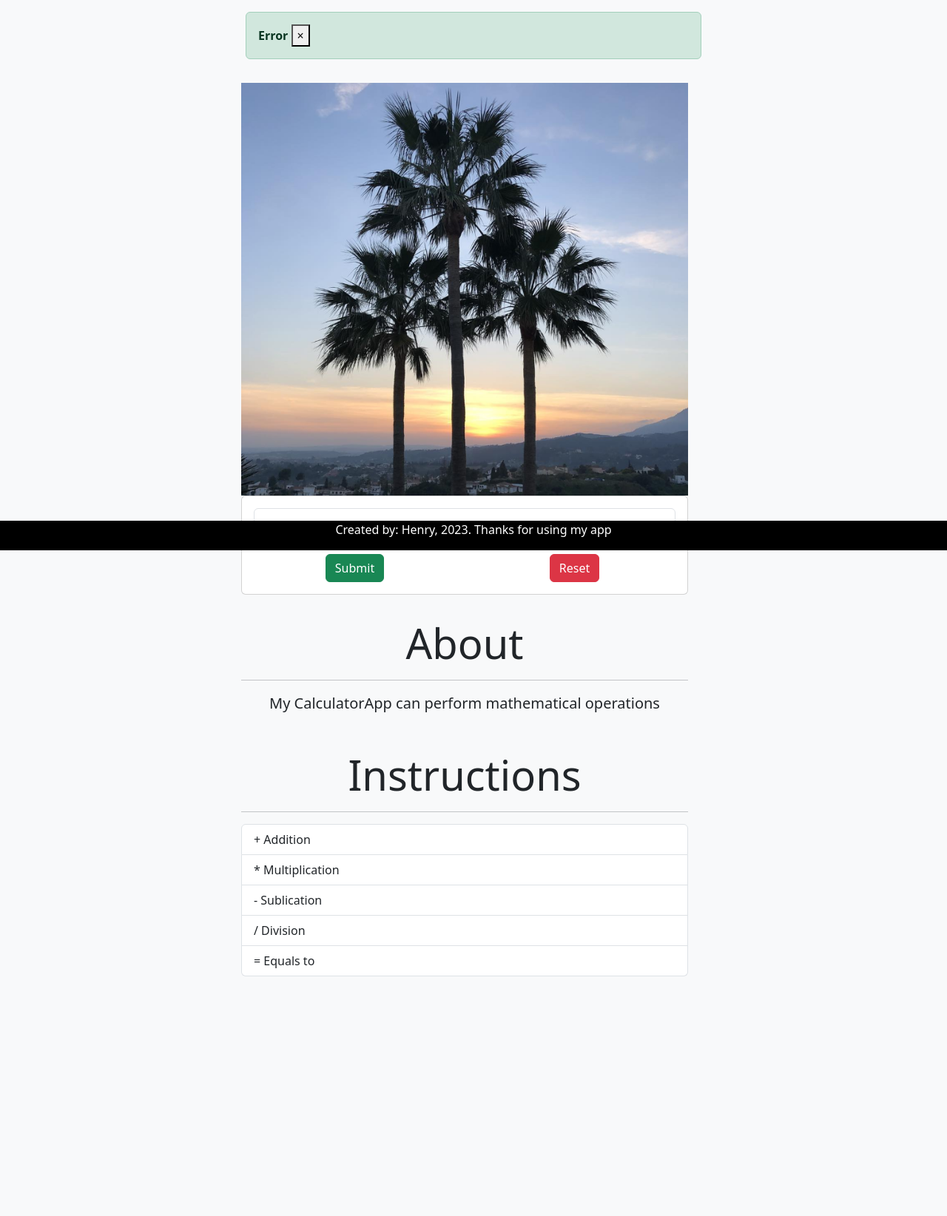
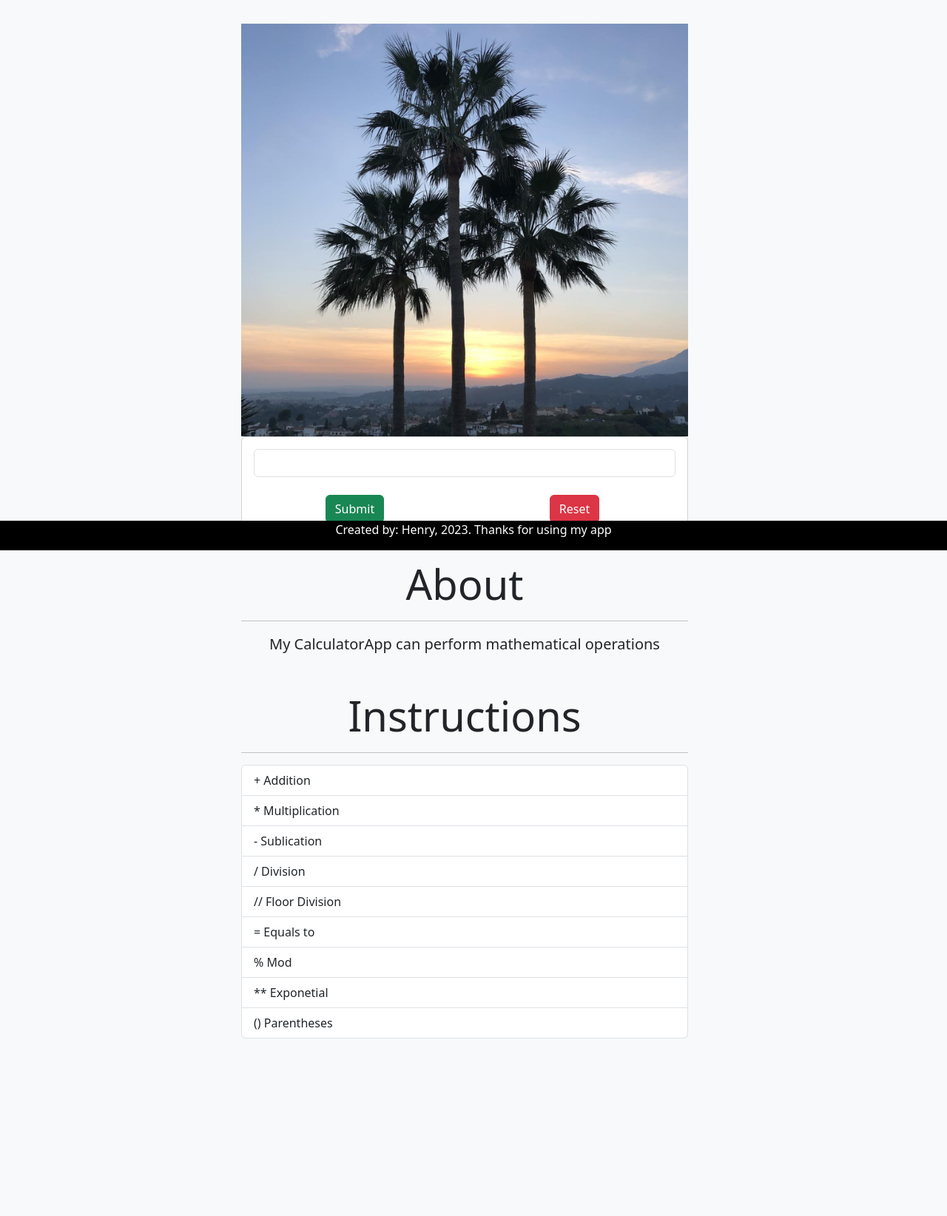
Before and after one commit to Hogbunike/calculator, a Django app: page /calculatorapp in a window 1280 px wide. Shown: the part 56-1700 px from the top of the page at 74% size. Before the commit the page ends 1376 px from the top, so only its background shows below. Run offline with Django 3.2, Linux system fonts and the light colour scheme.

Commit message:
completed calculator app

```diff
--- a/calculatorapp/views.py
+++ b/calculatorapp/views.py
@@ -15,8 +15,13 @@ def submitquery(request):
             'q': q,
             'ans': ans,
             'error': False,
+            'result': True,
         }
         return render(request, 'index.html', context=mydict)
 
     except:
-        pass
+        mydict = {
+            'error': True,
+            'result': False,
+        }
+    return render(request, 'index.html', context=mydict)
--- a/templates/calculatorapp/index.html
+++ b/templates/calculatorapp/index.html
@@ -37,14 +37,16 @@
                 <span aria-hidden="true">&times;</span>
               </button>
             </div>
-            {% else %}
+            {% endif %}
+
+            {% if result %}
             <div class="alert alert-success alert-dismissible fade show" role="alert">
-              <strong>Error</strong>
+              <strong>{{q}} = {{ans}}</strong>
               <button type="button" class="close" data-dismiss="alert" aria-label="Close">
                 <span aria-hidden="true">&times;</span>
               </button>
             </div>
-            {% endif %}
+            {% endif%}
           </div>
 
         <div class="row">
@@ -98,7 +100,11 @@
               <li class="list-group-item">* Multiplication</li>
               <li class="list-group-item">- Sublication</li>
               <li class="list-group-item">/ Division</li>
+              <li class="list-group-item">// Floor Division</li>
               <li class="list-group-item">= Equals to</li>
+              <li class="list-group-item">% Mod </li>
+              <li class="list-group-item">** Exponetial</li>
+              <li class="list-group-item">() Parentheses</li>
             </ul>
 
           </div>
```
